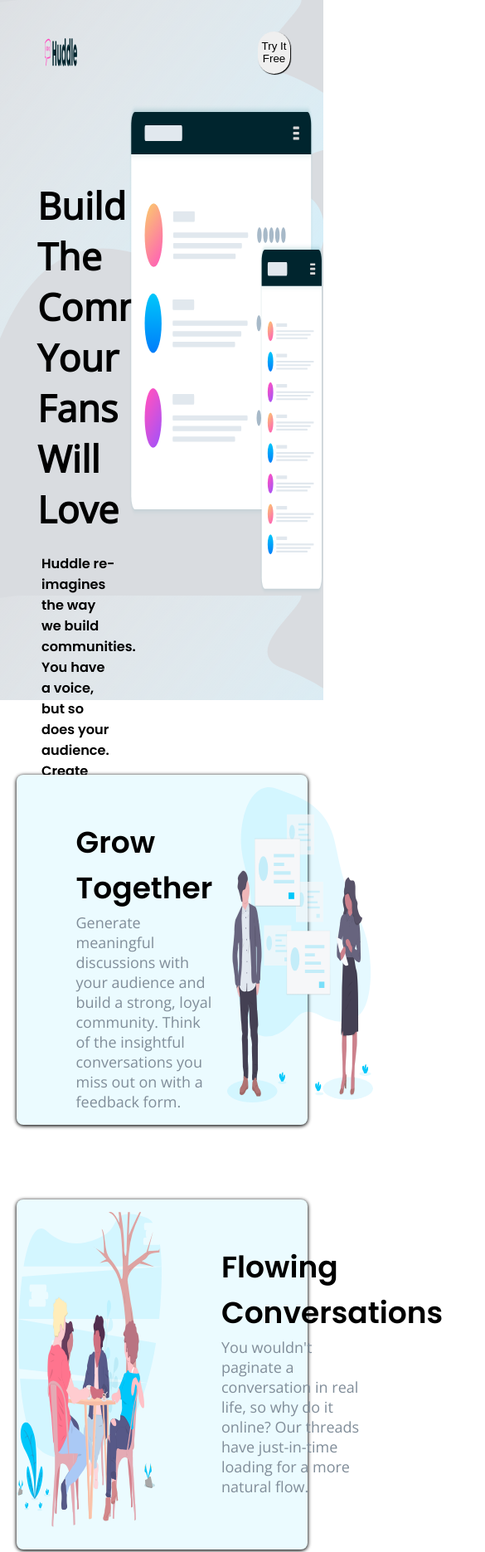
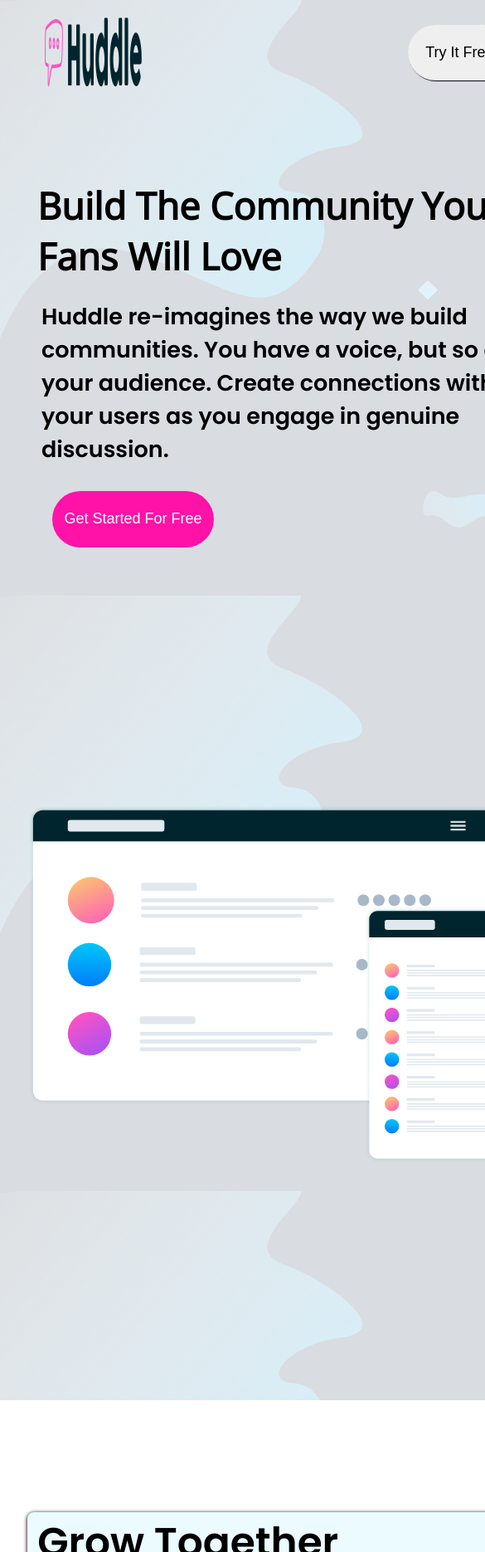
Before and after one commit to Saurav-627/frontendmentor, a plain HTML site: page frontendmentor/pro3/index.html in a window 390 px wide. Shown: the top 1871 px of the page at 83% size, 585 px wide, since content can reach past the window. Drawn offline with nearby package versions, Linux system fonts and the light colour scheme.

Commit message:
Add files via upload

```diff
--- a/frontendmentor/pro3/style.css
+++ b/frontendmentor/pro3/style.css
@@ -46,6 +46,7 @@ body{
     border-radius: 4em;
     box-shadow: 1px 1px 1px 0 black;
     cursor: pointer;
+    font-size: 18px;
 
 }
 .main .container{
@@ -65,7 +66,7 @@ body{
 }
 .main .container .content p{
     font-family:'Poppins', sans-serif ;
-    font-size: 0.9em;
+    font-size: 1.5em;
     padding: 10px 15px 30px 50px;
     font-weight: 200;
 }
@@ -78,6 +79,7 @@ body{
     background-color: rgb(255, 18, 168);
     color: white;
     cursor: pointer;
+    font-size: 1em;
 }
 .main .container .card{
     width: 60%;
@@ -91,6 +93,7 @@ body{
     align-items: center;
     position: relative;
     cursor: pointer;
+    font-size: 1.5em;
 }
 .box .box1{
     width: 90%;
@@ -199,7 +202,7 @@ body{
 }
 .content2 .zindex h2{
     margin-top: 10px;
-    font-size: 1em;
+    font-size: 1.5em;
     font-family: 'Poppins',sans-serif;
 }
 .content2 .zindex button{
@@ -212,6 +215,7 @@ body{
     border-radius: 4em;
     border: none;
     margin-top: 2em;
+    font-size: 1em;
 }
 
  footer{
@@ -225,7 +229,7 @@ body{
  footer .fcnt{
     display: flex;
     flex-direction: row;
-    width: 100%;
+
     height: 50vh;
     margin-left: 5em;
     margin-top: 5em;
@@ -335,3 +339,95 @@ footer h5{
         top: 75px;
     }
 }
+@media(max-width:400px)
+{
+    body{
+        width: 100%;
+        height: 100vh;
+    }
+ .main{
+    width: 172vw;
+    height: 200vh;
+
+ }
+ .main .header{
+    width: 100%;
+ }
+ .main .header .logo{
+    width: 30vw;
+    height: 10vh;
+ }
+ .main .header .btn1{
+    width: 32vw;
+    height: 8vh;
+ }
+ .main .container{
+    display: flex;
+    flex-direction: column;
+ }
+ .main .container .content{
+    width: 172vw;
+    height: 30vh;
+ }
+ .main .container .content .btn2{
+    width: 50vw;
+    height: 8vh;
+ }
+ .main .container .card{
+    width: 90%;
+    position: relative;
+    top: 100%;
+    left: 5%;
+ }
+ .box{
+    width: 170%;
+    height: 220vh;
+
+ }
+ .box .box1,
+ .box .box2,
+ .box .box3{
+    width: 90%;
+    height: 100vh;
+    display: flex;
+    flex-direction: column;
+ }
+ .box .box1 .cnt1,
+ .box .box2 .cnt2,
+ .box .box3 .cnt3{
+    width: 100%;
+    font-size: 0.9em;
+    margin-left: 12px;
+    margin-top: 0px;
+    margin-bottom: 0;
+ }
+ .box .box1 .first,
+ .box .box2 .second,
+ .box .box3 .third{
+    width: 100%;
+ }
+ footer{
+    margin-top: 45em;
+    width: 172%;
+    height: 125vh;
+    position: relative;
+ }
+ .content2{
+    position: absolute;
+    width: 100%;
+    left: 30%;
+    height: 30vh;
+    z-index: 1;
+    margin-top: 40em;
+ }
+ .content2 .zindex button{
+    width: 45vw;
+    margin-top: 1em;
+ }
+ footer  .last{
+    position: relative;
+    top: 30%;
+ }
+
+
+}
```
